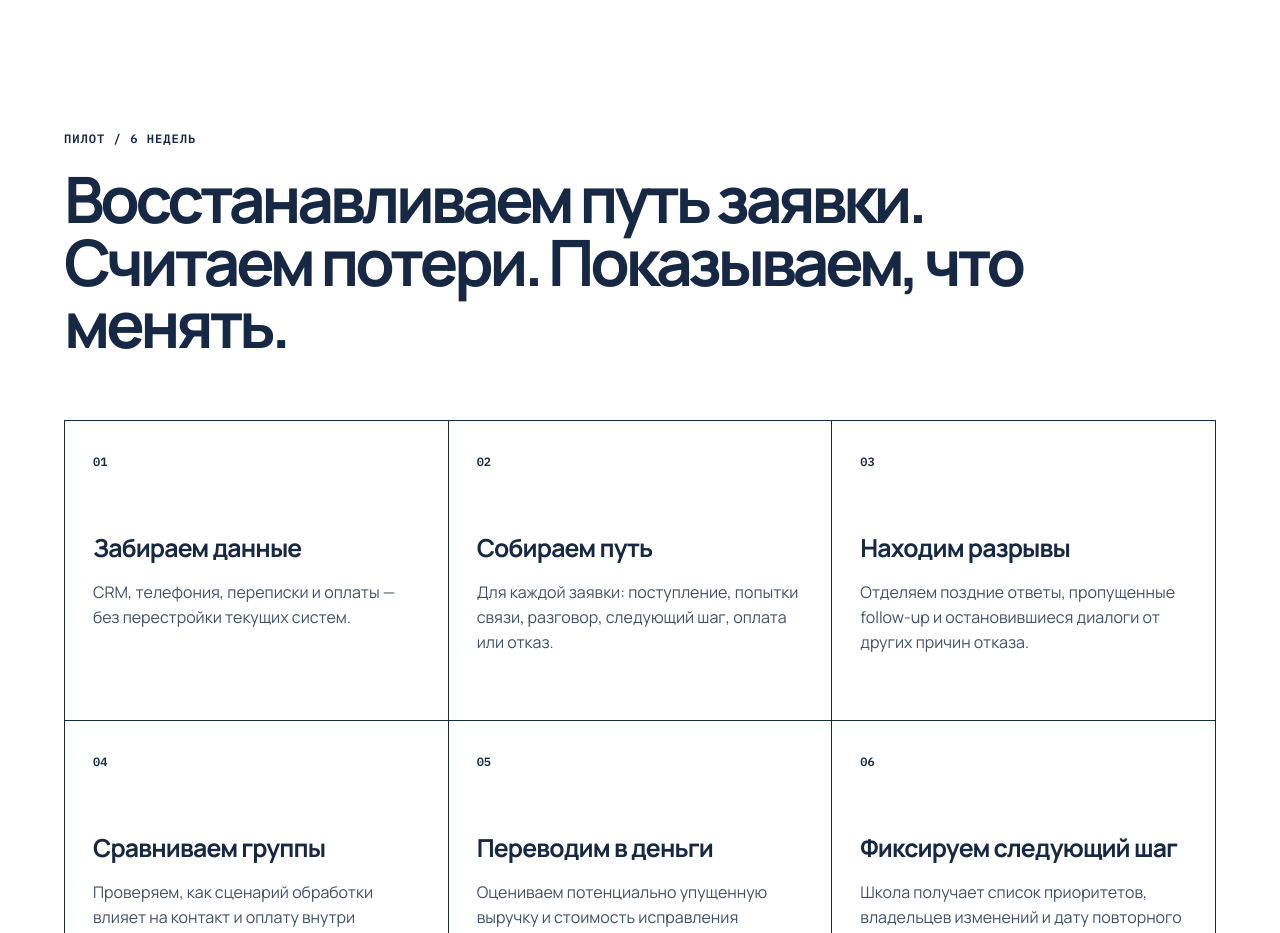
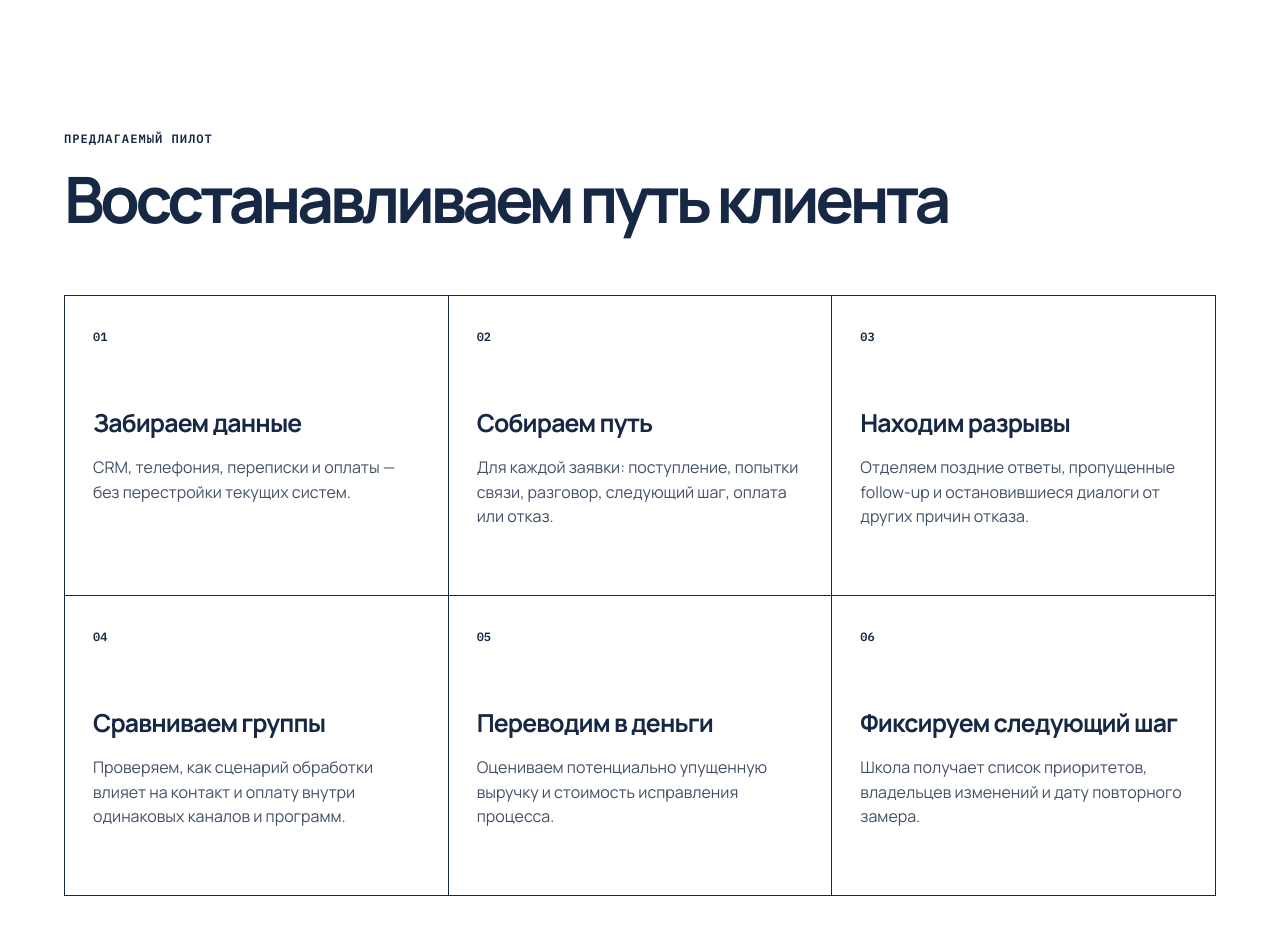
Before and after one commit to Bobcat-web/salelab, a React (Vite) app: page / in a window 1280 px wide. Shown: the part 1460-2393 px from the top of the page. Built offline with nearby package versions, Linux system fonts and the light colour scheme.

Commit message:
Update Site source

```diff
--- a/src/App.jsx
+++ b/src/App.jsx
@@ -198,8 +198,8 @@ function App() {
 
       <section className="diagnosis section-pad" id="pilot">
         <div className="section-head reveal">
-          <span className="eyebrow">Пилот / 6 недель</span>
-          <h2>Восстанавливаем путь заявки. Считаем потери. Показываем, что менять.</h2>
+          <span className="eyebrow">Предлагаемый пилот</span>
+          <h2>Восстанавливаем путь клиента</h2>
         </div>
         <div className="process-grid">
           {[
```
